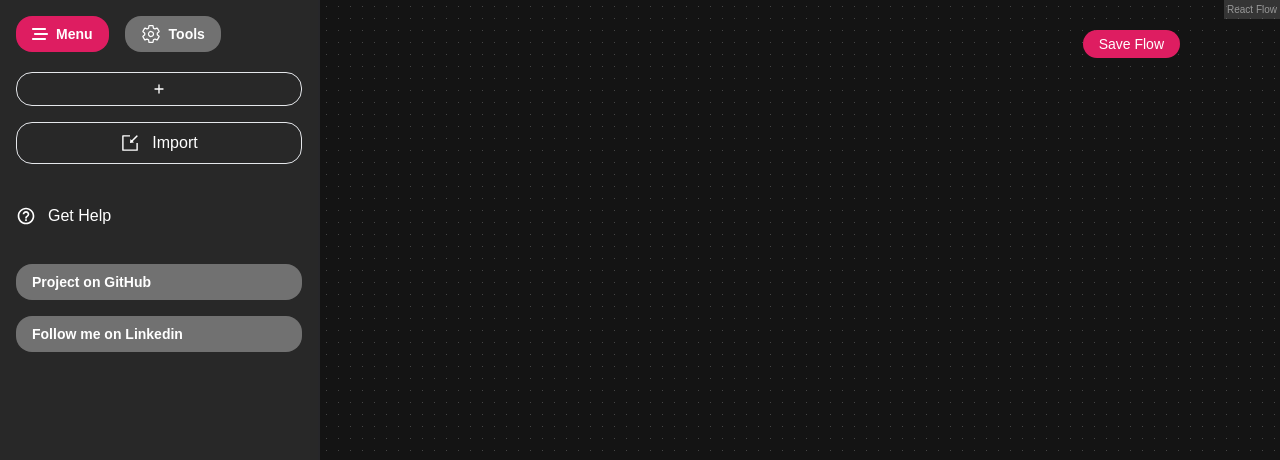
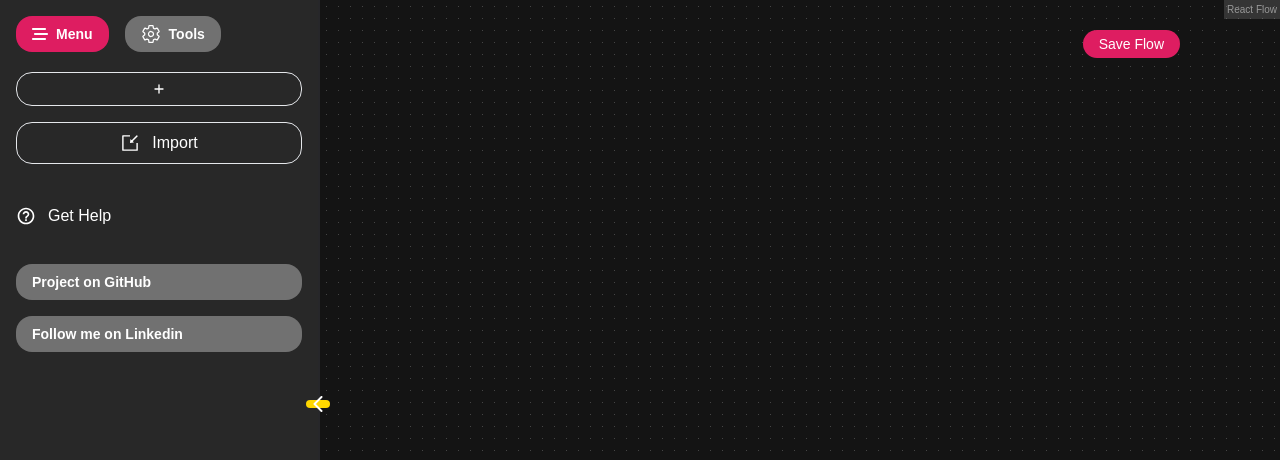
Before and after one commit to Prakhar2004sachan/mind-map-builder, a React (Vite) app in the folder front-end/: page / in a window 1280 px wide. Shown: the top 460 px of the page. Built offline with nearby package versions, Linux system fonts and the light colour scheme.

Commit message:
made sidebar animation

```diff
--- a/front-end/src/components/SideBarLelf.jsx
+++ b/front-end/src/components/SideBarLelf.jsx
@@ -1,38 +1,100 @@
-import React, { useState } from 'react'
+import React, { useState } from 'react';
+import { motion, AnimatePresence } from 'framer-motion';
 import Button from '../ui/Button';
 import { FaBarsStaggered } from "react-icons/fa6";
 import { IoSettingsOutline } from "react-icons/io5";
 import Menu from './Menu';
 import Tools from './Tools';
 
-function SideBarLelf() {
-  const [activeButton,setActiveButton] =useState("Menu");
-  const onClickHandler = (label)=> {
+function SideBarLeft() {
+  const [activeButton, setActiveButton] = useState("Menu");
+  const [isOpen, setIsOpen] = useState(true);
+
+  const onClickHandler = (label) => {
     setActiveButton(label);
   };
 
+  const toggleSidebar = () => {
+    setIsOpen(!isOpen);
+  };
+
   return (
-    <div className="h-full w-[20rem] border-r-2 border-zinc-800 bg-[#282828] p-4">
-      <div className="flex gap-4">
+    <motion.div
+      className="h-full relative flex bg-[#282828] border-r-2 border-zinc-800"
+      initial={{ width: "20rem" }}
+      animate={{ width: isOpen ? "20rem" : "5rem" }}
+      transition={{
+        type: "spring",
+        stiffness: 300,
+        damping: 30,
+      }}
+    >
+      <motion.div
+        className="absolute top-1/2 -right-3 z-10 flex items-center justify-center h-8 w-6 bg-[#FFD700] rounded-md cursor-pointer"
+        whileHover={{ scale: 1.1 }}
+        whileTap={{ scale: 0.95 }}
+        onClick={toggleSidebar}
+      >
+        <motion.div
+          animate={{ rotate: isOpen ? 0 : 180 }}
+          transition={{ duration: 0.3 }}
+        >
+          <svg
+            width="10"
+            height="16"
+            viewBox="0 0 10 16"
+            fill="none"
+            xmlns="http://www.w3.org/2000/svg"
+          >
+            <path
+              d="M8.5 1L1.5 8L8.5 15"
+              stroke="white"
+              strokeWidth="2"
+              strokeLinecap="round"
+              strokeLinejoin="round"
+            />
+          </svg>
+        </motion.div>
+      </motion.div>
+
+      <div className="h-full w-full flex flex-col p-4 overflow-hidden">
+        <motion.div
+          className="flex gap-4"
+          animate={{ opacity: isOpen ? 1 : 0.7 }}
+        >
           <Button
-          label={"Menu"}
+            label={isOpen ? "Menu" : ""}
             showIcon={true}
             icon={<FaBarsStaggered />}
-          click={()=>onClickHandler("Menu")}
+            click={() => onClickHandler("Menu")}
             active={activeButton === "Menu"}
           />
           <Button
-          label={"Tools"}
+            label={isOpen ? "Tools" : ""}
             showIcon={true}
             icon={<IoSettingsOutline className="size-5" />}
-          click={()=>onClickHandler("Tools")}
+            click={() => onClickHandler("Tools")}
             active={activeButton === "Tools"}
           />
+        </motion.div>
+
+        <AnimatePresence mode="wait">
+          {isOpen && (
+            <motion.div
+              key={activeButton}
+              initial={{ opacity: 0, y: 10 }}
+              animate={{ opacity: 1, y: 0 }}
+              exit={{ opacity: 0, y: -10 }}
+              transition={{ duration: 0.2 }}
+              className="flex-1 overflow-hidden"
+            >
+              {activeButton === "Menu" ? <Menu /> : <Tools />}
+            </motion.div>
+          )}
+        </AnimatePresence>
       </div>
-      {activeButton==="Menu"?<Menu />:<Tools/>}
-
-    </div>
+    </motion.div>
   );
 }
 
-export default SideBarLelf
+export default SideBarLeft;
```
Lines whose indentation alone changed are shown as unchanged.
